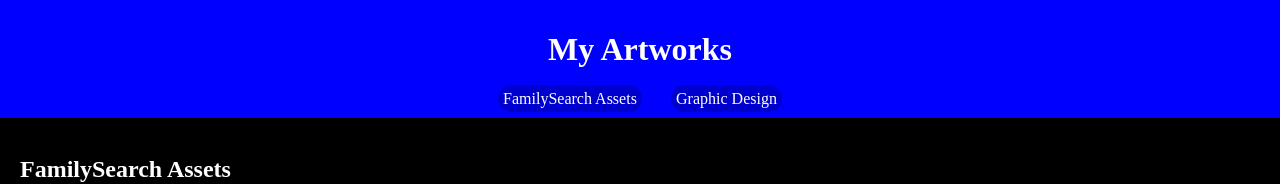
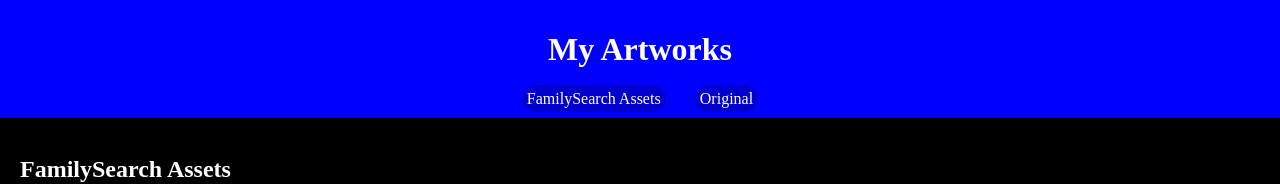
Before and after one commit to Sergioo29/Artworks, a plain HTML site: page index.html in a window 1280 px wide. Shown: the top 184 px of the page. Drawn offline with Linux system fonts and the light colour scheme.

Commit message:
text fix

```diff
--- a/index.html
+++ b/index.html
@@ -11,7 +11,7 @@
         <h1>My Artworks</h1>
         <nav>
             <a href="#FS">FamilySearch Assets</a>
-            <a href="#OG">Graphic Design</a>
+            <a href="#OG">Original</a>
         </nav>
     </header>
 
@@ -131,7 +131,7 @@
         <hr>
 
         <br>
-        <h2>Graphic Design</h2>
+        <h2>Original Artworks</h2>
 
         <div class="myGrid" id="OG">
             <img src="og/amadeus.png" alt="">
```
